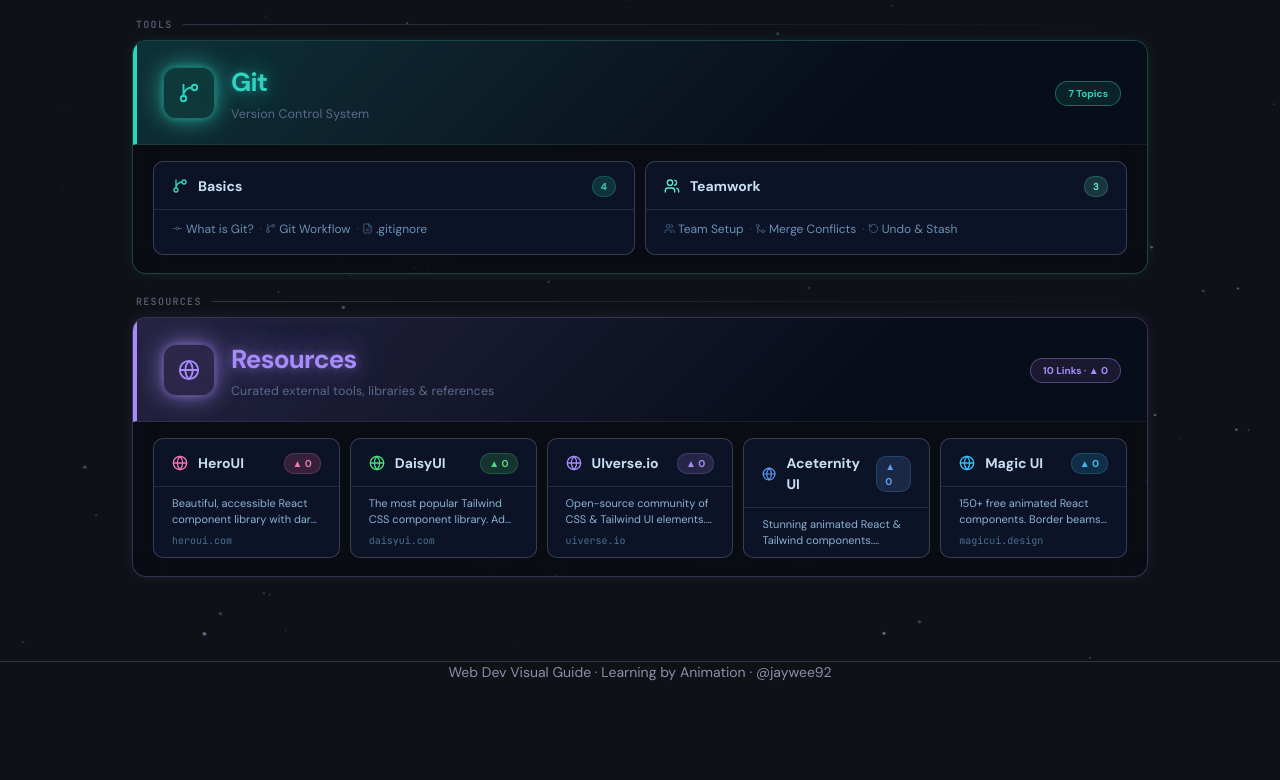
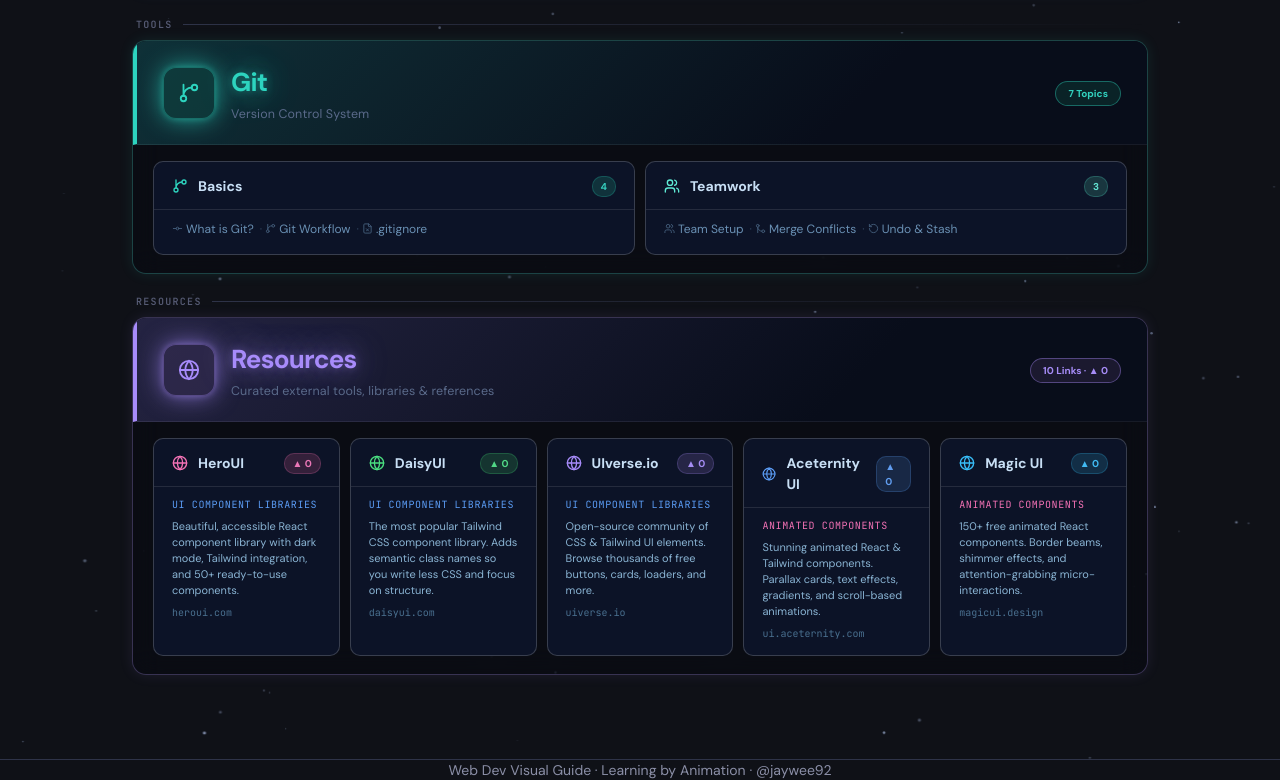
Before and after one commit to jaywee92/web-dev-guide, a React (Vite) app: page /#/ in a window 1280 px wide. Shown: the part 2485-3265 px from the top of the page. Before the commit the page ends 3167 px from the top, so only its background shows below. Built offline with nearby package versions, Linux system fonts and the light colour scheme; no server answers; the database is empty.

Commit message:
feat: add category label to home resource cards, remove fixed height

```diff
--- a/src/pages/Home/CategoryGrid.tsx
+++ b/src/pages/Home/CategoryGrid.tsx
@@ -183,7 +183,7 @@ function ResourcesSection({ globalIndex, galaxyRef, trailRef }: {
   const color = '#a78bfa'
   const { votes, loading } = useResourceVotes()
 
-  const allResources = RESOURCE_GROUPS.flatMap(g => g.resources)
+  const allResources = RESOURCE_GROUPS.flatMap(g => g.resources.map(r => ({ ...r, groupLabel: g.label, groupColor: g.color })))
   const top5 = [...allResources]
     .sort((a, b) => (votes[b.id] ?? 0) - (votes[a.id] ?? 0))
     .slice(0, 5)
@@ -240,18 +240,18 @@ function ResourcesSection({ globalIndex, galaxyRef, trailRef }: {
           <div
             key={r.id}
             className="subcat"
-            style={{ '--sc': r.color, display: 'flex', flexDirection: 'column', height: 120 } as CSSProperties}
+            style={{ '--sc': r.color, display: 'flex', flexDirection: 'column' } as CSSProperties}
           >
             <div className="subcat-top">
               <Globe size={16} color={r.color} />
               <span className="subcat-label">{r.name}</span>
               <span className="subcat-cnt">▲ {votes[r.id] ?? 0}</span>
             </div>
-            <div className="subcat-topics" style={{ flex: 1, display: 'flex', flexDirection: 'column', justifyContent: 'space-between', gap: 4 }}>
-              <span style={{
-                display: '-webkit-box', WebkitLineClamp: 2, WebkitBoxOrient: 'vertical',
-                overflow: 'hidden', lineHeight: 1.45, fontSize: 11, color: '#8ab4d4',
-              }}>
+            <div className="subcat-topics" style={{ display: 'flex', flexDirection: 'column', gap: 6 }}>
+              <span style={{ fontSize: 10, fontFamily: 'var(--font-mono)', color: r.groupColor, letterSpacing: '0.06em' }}>
+                {r.groupLabel}
+              </span>
+              <span style={{ lineHeight: 1.45, fontSize: 11, color: '#8ab4d4' }}>
                 {r.description}
               </span>
               <span style={{ fontSize: 10, fontFamily: 'var(--font-mono)', color: '#4a7090' }}>
```
